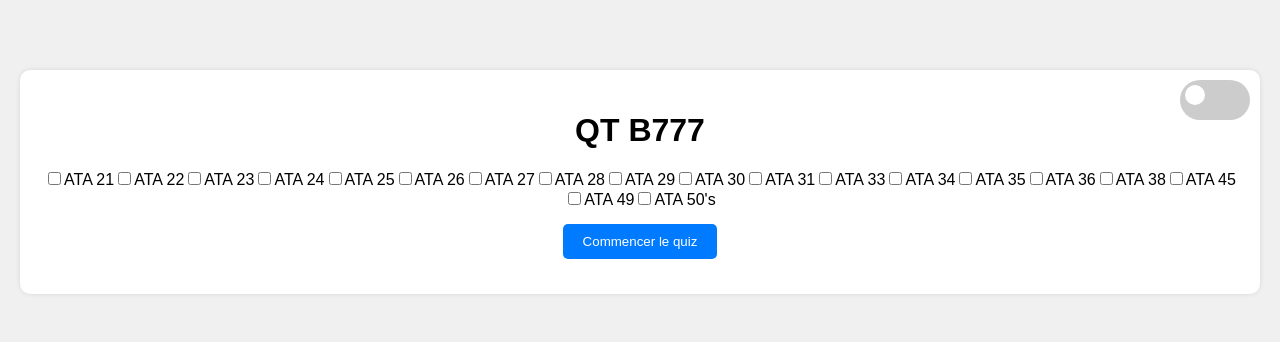
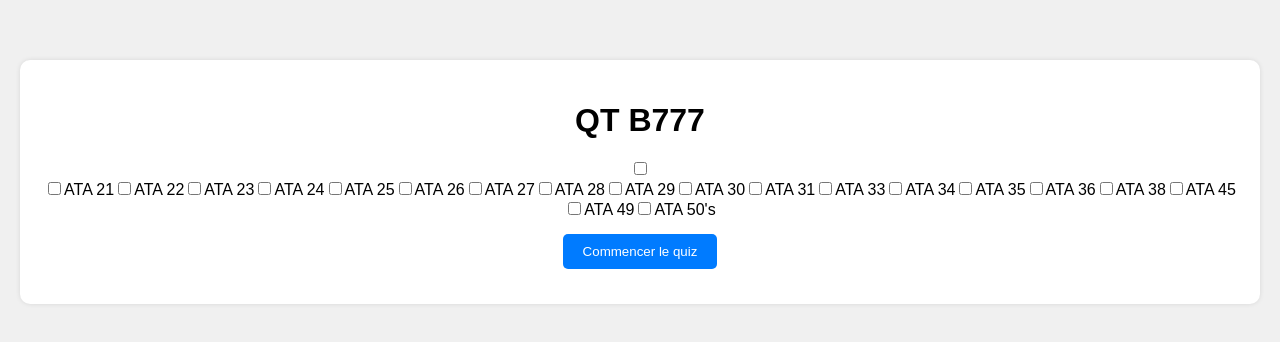
Before and after one commit to Vincent6998/QT-777, a plain HTML site: page index.html in a window 1280 px wide. Shown: the part 218-560 px from the top of the page. Drawn offline with Linux system fonts and the light colour scheme.

Commit message:
Update style.css

```diff
--- a/assets/style.css
+++ b/assets/style.css
@@ -1,9 +1,6 @@
 body {
     font-family: Arial, sans-serif;
     background-color: #f0f0f0;
-
-    color: #000;
-
     margin: 0;
     padding: 0;
     display: flex;
@@ -11,13 +8,6 @@ body {
     align-items: center;
     height: 100vh;
 }
-
-
-.dark-mode {
-    background-color: #121212;
-    color: #ffffff;
-}
-
 
 #quiz {
     display: flex;
@@ -31,13 +21,6 @@ body {
     margin: 20px; /* Ajout de marge autour du quiz */
     position: relative;
 }
-
-
-.dark-mode #quiz {
-    background-color: #333;
-    box-shadow: 0 0 5px rgba(255, 255, 255, 0.1);
-}
-
 
 h1 {
     text-align: center;
@@ -68,47 +51,3 @@ button {
 .question {
     font-weight: bold; /* Mettre les questions en gras */
 }
-
-/* Styles pour le toggle switch */
-.toggle-container {
-    position: absolute;
-    top: 10px;
-    right: 10px;
-}
-
-.toggle-checkbox {
-    display: none;
-}
-
-.toggle-label {
-    background-color: #ccc;
-    border-radius: 50px;
-    cursor: pointer;
-    display: flex;
-    align-items: center;
-    justify-content: space-between;
-    padding: 5px;
-    width: 60px;
-    height: 30px;
-    position: relative;
-    transition: background-color 0.3s;
-}
-
-.toggle-ball {
-    background-color: white;
-    border-radius: 50%;
-    height: 20px;
-    width: 20px;
-    position: absolute;
-    top: 5px;
-    left: 5px;
-    transition: transform 0.3s;
-}
-
-.toggle-checkbox:checked + .toggle-label {
-    background-color: #333;
-}
-
-.toggle-checkbox:checked + .toggle-label .toggle-ball {
-    transform: translateX(30px);
-}
```
